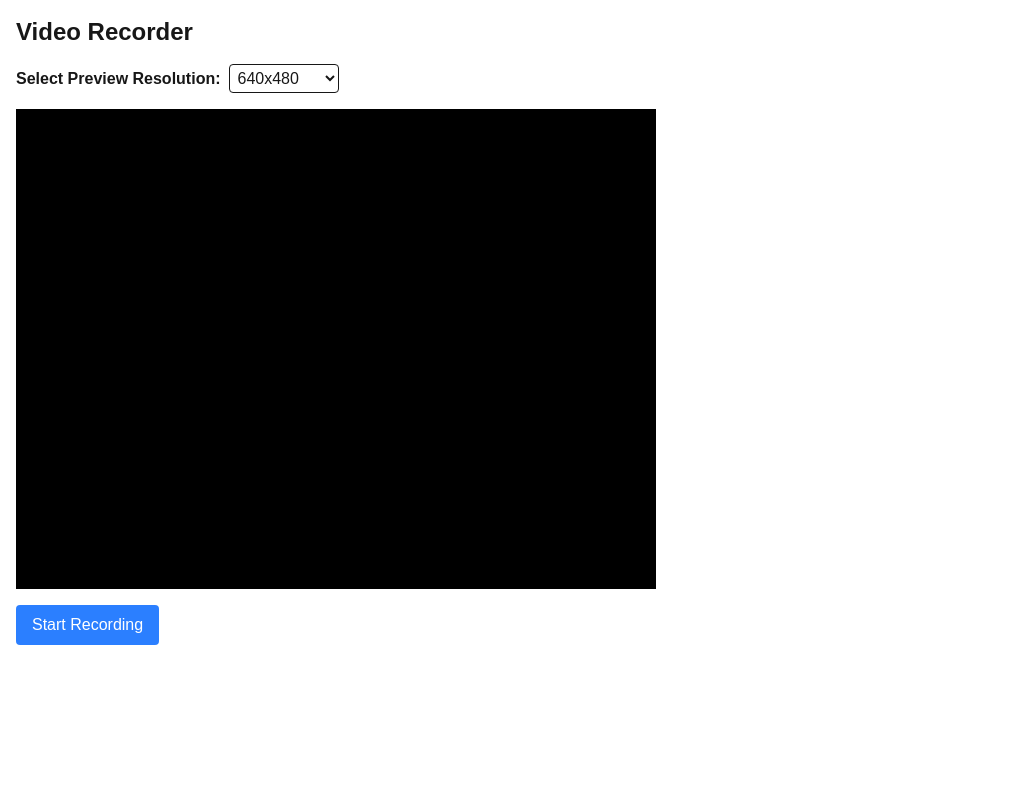
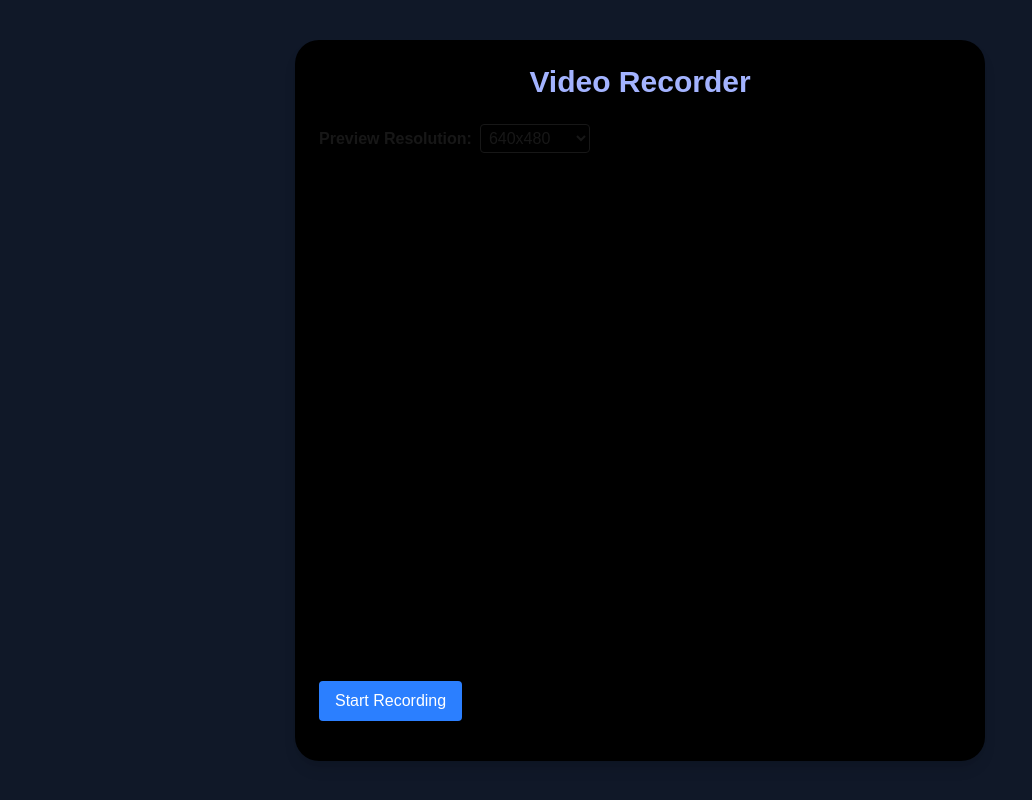
Before and after one commit to HEELSahil/electron-video-recording, a Next.js app: page / in a window 1280 px wide. Shown: the whole page, without its empty margins (0-1032 px from the left). Built offline with nearby package versions, Linux system fonts and the light colour scheme; no server answers.

Commit message:
Revamp UI

```diff
--- a/app/page.js
+++ b/app/page.js
@@ -100,21 +100,29 @@ export default function RecordPage() {
   };
 
   return (
-    <div className="p-4">
-      <h1 className="text-2xl font-bold mb-4">Video Recorder</h1>
+    <div className="min-h-screen bg-gray-900 flex items-center justify-center p-4">
+      <div
+        className="bg-black rounded-3xl shadow-lg p-6"
+        style={{ width: `${previewResolution.width + 50}px` }}
+      >
+        <h1 className="text-3xl font-bold text-center text-indigo-300 mb-6">
+          Video Recorder
+        </h1>
 
         {/* Preview Resolution Selector */}
         <ResolutionSelector
           id="previewResolution"
-        label="Select Preview Resolution:"
+          label="Preview Resolution:"
           currentValue={previewResolution}
           onChange={setPreviewResolution}
         />
 
         {/* Webcam Preview */}
+        <div className="flex justify-center my-6">
           <VideoPreview videoRef={videoRef} resolution={previewResolution} />
+        </div>
 
-      {/* Record/Stop Buttons */}
+        {/* Record/Stop Controls */}
         <RecordControls
           isRecording={isRecording}
           onStart={handleStartRecording}
@@ -125,16 +133,20 @@ export default function RecordPage() {
 
         {/* Playback Section: only displayed after recording stops */}
         {!isRecording && videoURL && (
-        <>
+          <div className="mt-8 border-t border-gray-700 pt-6">
             <ResolutionSelector
               id="playbackResolution"
-            label="Select Playback Resolution:"
+              label="Playback Resolution:"
               currentValue={playbackResolution}
               onChange={setPlaybackResolution}
             />
-          <PlaybackVideo videoURL={videoURL} resolution={playbackResolution} />
-        </>
+            <PlaybackVideo
+              videoURL={videoURL}
+              resolution={playbackResolution}
+            />
+          </div>
         )}
+      </div>
     </div>
   );
 }
```
Lines whose indentation alone changed are shown as unchanged.
